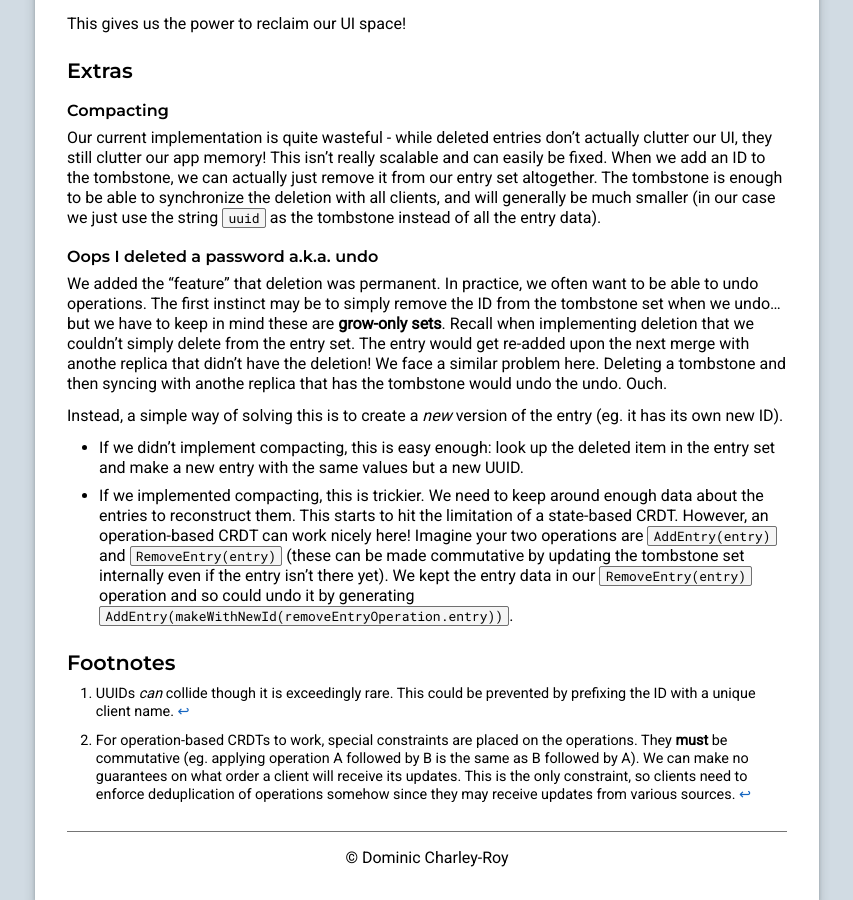
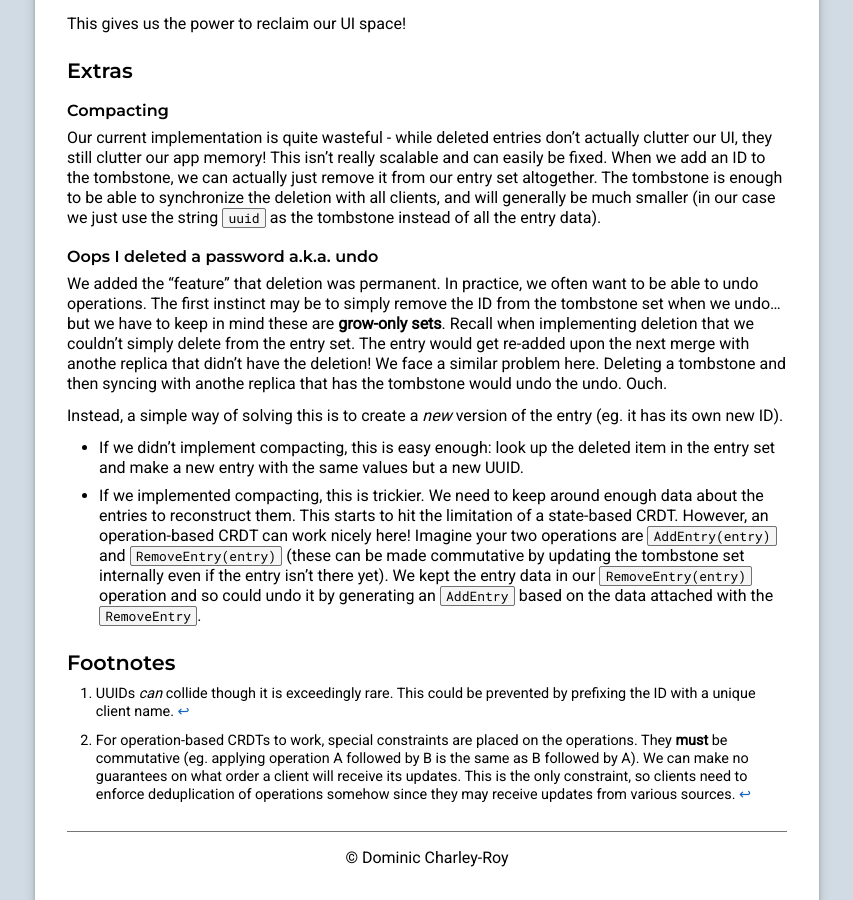
Before and after one commit to jokeofweek/jokeofweek.github.io, a Jekyll site: the page built from _posts/2020-05-24-collaborating_on_data_without_a_server.markdown, in a window 1280 px wide and 900 px high, scrolled down 4778 px. Shown: the whole window, without its empty margins (213-1066 px from the left). Built offline with Jekyll 4.4.1, drawn with Linux system fonts in a browser that asks for light colours.

Commit message:
Fix long string.

```diff
--- a/_posts/2020-05-24-collaborating_on_data_without_a_server.markdown
+++ b/_posts/2020-05-24-collaborating_on_data_without_a_server.markdown
@@ -203,7 +203,7 @@ We added the "feature" that deletion was permanent. In practice, we often want t
 Instead, a simple way of solving this is to create a *new* version of the entry (eg. it has its own new ID).
 
 - If we didn't implement compacting, this is easy enough: look up the deleted item in the entry set and make a new entry with the same values but a new UUID.
-- If we implemented compacting, this is trickier. We need to keep around enough data about the entries to reconstruct them. This starts to hit the limitation of a state-based CRDT. However, an operation-based CRDT can work nicely here! Imagine your two operations are `AddEntry(entry)` and `RemoveEntry(entry)` (these can be made commutative by updating the tombstone set internally even if the entry isn't there yet). We kept the entry data in our `RemoveEntry(entry)` operation and so could undo it by generating `AddEntry(makeWithNewId(removeEntryOperation.entry))`.
+- If we implemented compacting, this is trickier. We need to keep around enough data about the entries to reconstruct them. This starts to hit the limitation of a state-based CRDT. However, an operation-based CRDT can work nicely here! Imagine your two operations are `AddEntry(entry)` and `RemoveEntry(entry)` (these can be made commutative by updating the tombstone set internally even if the entry isn't there yet). We kept the entry data in our `RemoveEntry(entry)` operation and so could undo it by generating an `AddEntry` based on the data attached with the `RemoveEntry`.
 
 ### Footnotes
 
```
